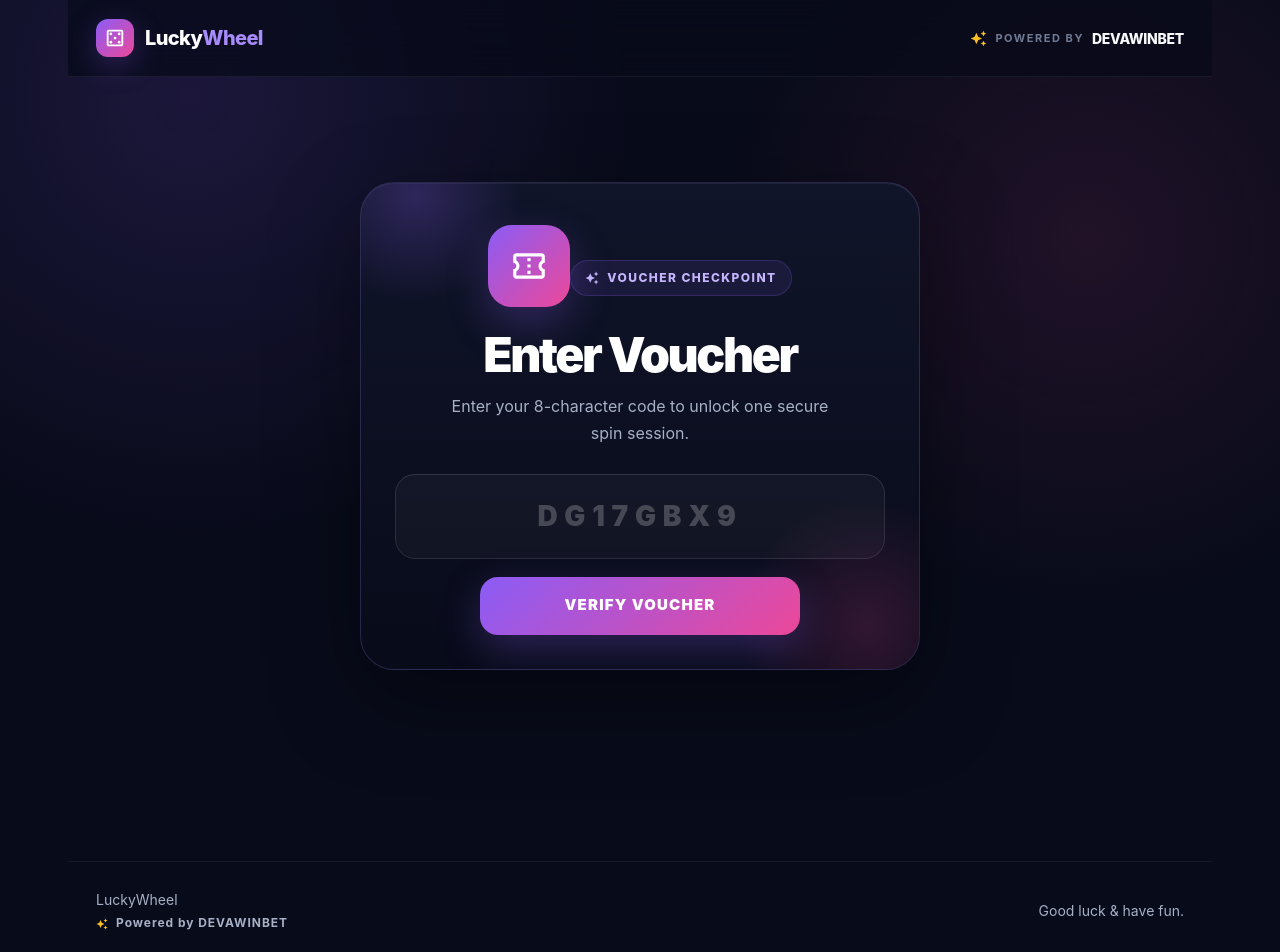
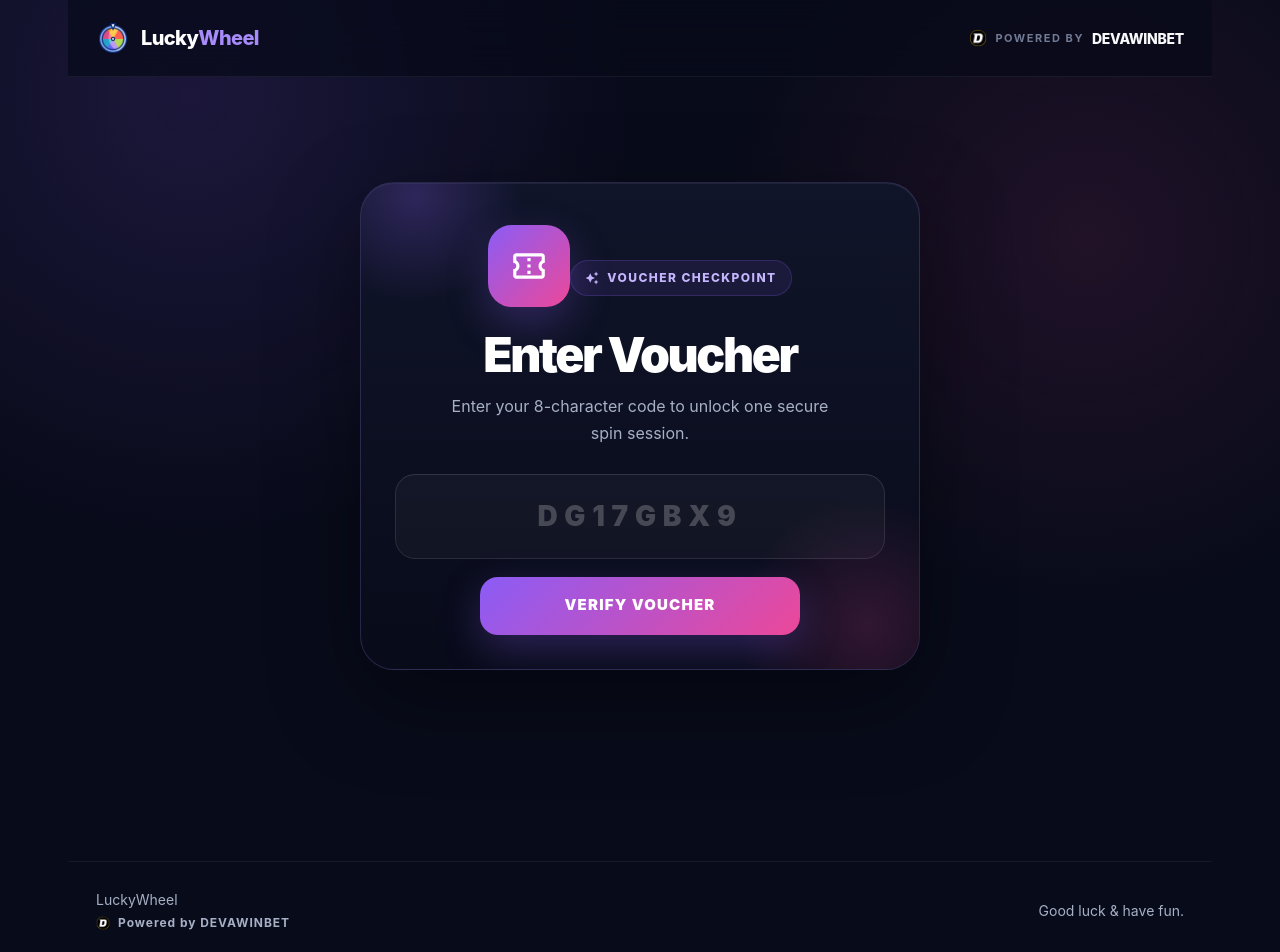
Before and after one commit to Dewawinbet/lucky-wheel, a Next.js app: page /voucher in a window 1280 px wide. Shown: the top 952 px of the page. Built offline with nearby package versions, Linux system fonts and the light colour scheme.

Commit message:
enhancement: add icons to header and footer

```diff
--- a/components/layout/Footer/index.tsx
+++ b/components/layout/Footer/index.tsx
@@ -1,5 +1,5 @@
 'use client'
-import AutoAwesomeIcon from '@mui/icons-material/AutoAwesome'
+import Image from 'next/image'
 import { Typography } from '@mui/material'
 import {
   FooterRoot,
@@ -19,7 +19,7 @@ export default function Footer() {
           </Typography>
           <FooterPowered>
             <FooterPoweredMark>
-              <AutoAwesomeIcon sx={{ fontSize: 12, verticalAlign: 'middle' }} />
+              <Image src="/80x80.png" alt="DEVAWINBET" width={14} height={14} sizes="14px" />
             </FooterPoweredMark>
             <span>Powered by DEVAWINBET</span>
           </FooterPowered>
--- a/components/layout/Footer/styles.ts
+++ b/components/layout/Footer/styles.ts
@@ -44,6 +44,10 @@ export const FooterPowered = styled(Box)({
 })
 
 export const FooterPoweredMark = styled('span')({
-  color: '#FBBF24',
-  fontSize: 10,
+  width: 14,
+  height: 14,
+  display: 'inline-flex',
+  alignItems: 'center',
+  justifyContent: 'center',
+  flexShrink: 0,
 })
--- a/components/layout/Header/index.tsx
+++ b/components/layout/Header/index.tsx
@@ -1,6 +1,5 @@
 'use client'
-import CasinoOutlinedIcon from '@mui/icons-material/CasinoOutlined'
-import AutoAwesomeIcon from '@mui/icons-material/AutoAwesome'
+import Image from 'next/image'
 import { Typography } from '@mui/material'
 import {
   HeaderRoot,
@@ -21,7 +20,14 @@ export default function Header() {
         <Brand>
           <BrandLink href="/" aria-label="Go to LuckyWheel home page">
             <BrandMark>
-              <CasinoOutlinedIcon sx={{ color: '#fff', fontSize: 22 }} />
+              <Image
+                src="/header-icon.png"
+                alt="LuckyWheel"
+                width={30}
+                height={30}
+                sizes="34px"
+                priority
+              />
             </BrandMark>
             <Typography
               component="span"
@@ -38,7 +44,17 @@ export default function Header() {
 
         <HeaderAction>
           <PoweredBy>
-            <AutoAwesomeIcon sx={{ fontSize: 17, color: '#FBBF24' }} />
+            <span
+              style={{
+                position: 'relative',
+                width: 18,
+                height: 18,
+                display: 'inline-block',
+                flexShrink: 0,
+              }}
+            >
+              <Image src="/80x80.png" alt="DEVAWINBET" fill sizes="18px" priority />
+            </span>
             <PoweredLabel>Powered by</PoweredLabel>
             <PoweredBrand>DEVAWINBET</PoweredBrand>
           </PoweredBy>
--- a/components/layout/Header/styles.ts
+++ b/components/layout/Header/styles.ts
@@ -20,10 +20,12 @@ export const HeaderInner = styled(Box)(({ theme }) => ({
   display: 'flex',
   alignItems: 'center',
   justifyContent: 'space-between',
+  gap: 14,
 
   [theme.breakpoints.down('sm')]: {
     minHeight: 68,
     padding: '0 18px',
+    gap: 10,
   },
 }))
 
@@ -44,14 +46,11 @@ export const BrandLink = styled(Link)({
 })
 
 export const BrandMark = styled(Box)({
-  width: 38,
-  height: 38,
-  borderRadius: 12,
+  width: 34,
+  height: 34,
   display: 'flex',
   alignItems: 'center',
   justifyContent: 'center',
-  background: 'linear-gradient(135deg, #8B5CF6, #EC4899)',
-  boxShadow: '0 8px 30px rgba(139,92,246,0.28)',
 })
 
 export const HeaderAction = styled(Box)(({ theme }) => ({
@@ -63,27 +62,41 @@ export const HeaderAction = styled(Box)(({ theme }) => ({
   fontWeight: 600,
 
   [theme.breakpoints.down('sm')]: {
-    display: 'none',
+    gap: 6,
+    flexShrink: 0,
   },
 }))
 
-export const PoweredBy = styled(Box)({
+export const PoweredBy = styled(Box)(({ theme }) => ({
   display: 'inline-flex',
   alignItems: 'center',
   gap: 8,
-})
 
-export const PoweredLabel = styled('span')({
+  [theme.breakpoints.down('sm')]: {
+    gap: 6,
+  },
+}))
+
+export const PoweredLabel = styled('span')(({ theme }) => ({
   color: '#717B94',
   fontSize: 11,
   fontWeight: 700,
   letterSpacing: '0.14em',
   textTransform: 'uppercase',
-})
 
-export const PoweredBrand = styled('span')({
+  [theme.breakpoints.down('sm')]: {
+    fontSize: 9,
+    letterSpacing: '0.1em',
+  },
+}))
+
+export const PoweredBrand = styled('span')(({ theme }) => ({
   color: '#F8FAFC',
   fontSize: 14,
   fontWeight: 800,
   letterSpacing: '-0.02em',
-})
+
+  [theme.breakpoints.down('sm')]: {
+    fontSize: 11,
+  },
+}))
```
Also changed, not shown: public/header-icon.png (added).
